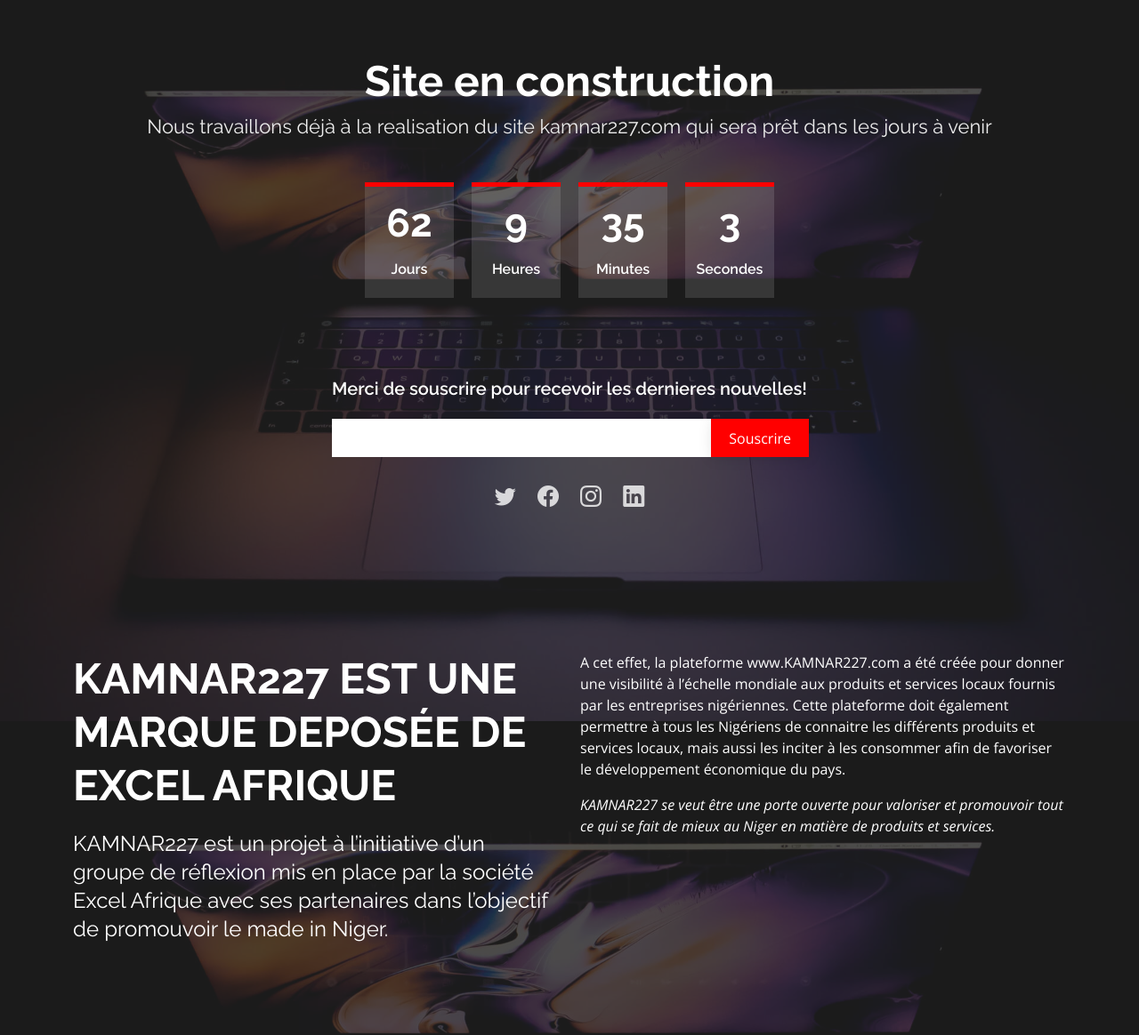
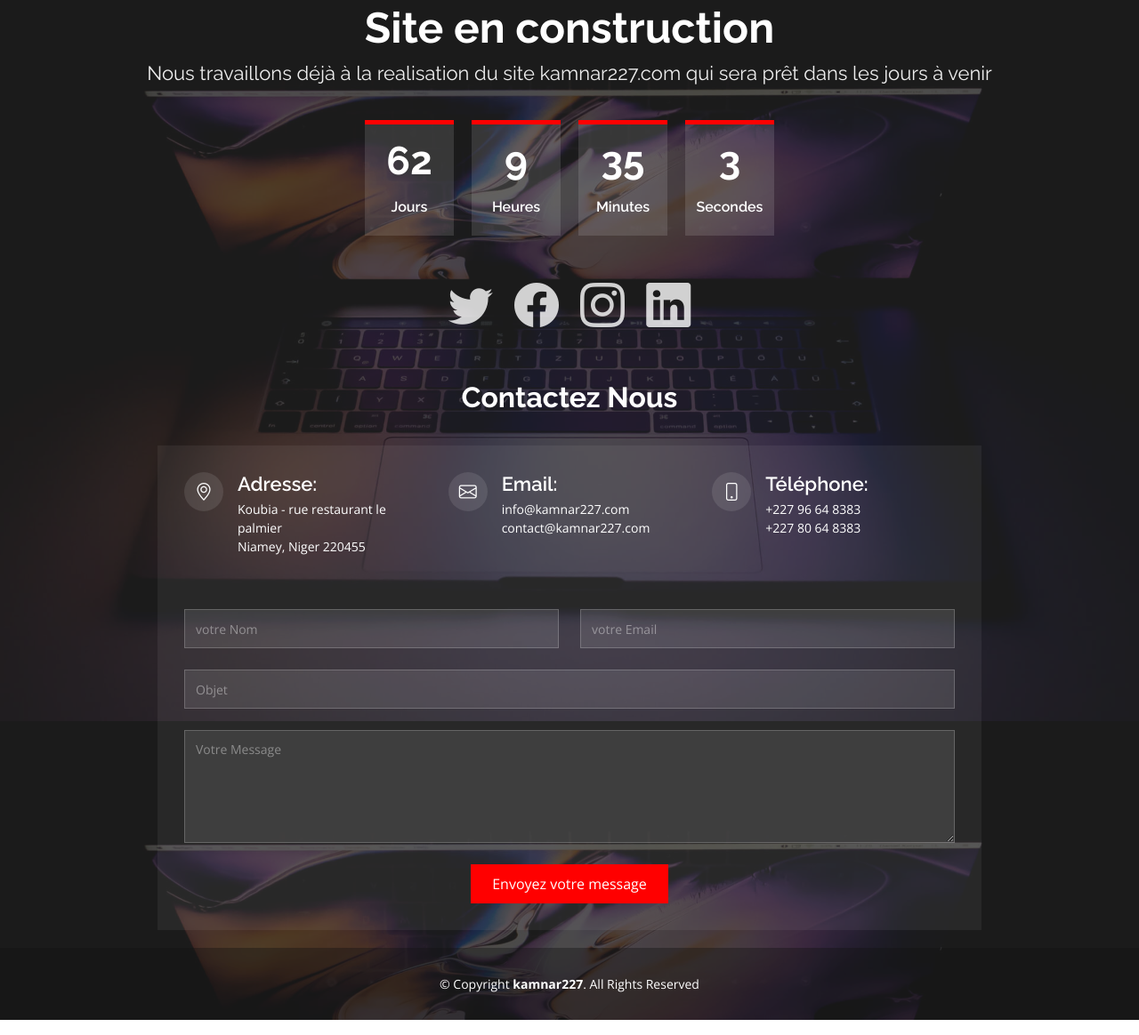
Before and after one commit to netmophus/kamnar227, a plain HTML site: page index.html in a window 1280 px wide. Shown: the part 37-1201 px from the top of the page at 89% size. Drawn offline with nearby package versions, Linux system fonts and the light colour scheme.

Commit message:
'modification'

```diff
--- a/assets/css/style.css
+++ b/assets/css/style.css
@@ -89,7 +89,7 @@ h1, h2, h3, h4, h5, h6 {
 #header {
   position: relative;
   width: 100%;
-  padding: 100px 0;
+  padding: 40px 0;
   /* countdown */
 }
 
@@ -103,12 +103,12 @@ h1, h2, h3, h4, h5, h6 {
 
 #header h2 {
   color: #eee;
-  margin-bottom: 40px;
+  margin-bottom: 30px;
   font-size: 22px;
 }
 
 #header .countdown {
-  margin-bottom: 80px;
+  margin-bottom: 30px;
 }
 
 #header .countdown div {
@@ -252,25 +252,25 @@ h1, h2, h3, h4, h5, h6 {
 }
 
 #header .social-links a {
-  font-size: 24px;
+  font-size: 50px;
   display: inline-block;
   color: rgba(255, 255, 255, 0.8);
   line-height: 1;
-  padding-top: 14px;
+  padding-top: 2px;
   margin: 0 10px;
   text-align: center;
   transition: 0.3s;
 }
 
 #header .social-links a:hover {
-  color: #fff;
+  color: rgb(235, 22, 22);
 }
 
 /*--------------------------------------------------------------
 # Sections General
 --------------------------------------------------------------*/
 section {
-  padding: 60px 0;
+  padding: 20px 0;
 }
 
 .section-bg {
--- a/index.html
+++ b/index.html
@@ -57,19 +57,7 @@
         </div>
       </div>
 
-      <div class="subscribe">
-        <h4>Merci de souscrire pour recevoir les dernieres nouvelles!</h4>
-        <form action="" method="post" role="form" class="php-email-form">
-          <div class="subscribe-form">
-            <input type="email" name="email"><input type="submit" value="Souscrire">
-          </div>
-          <div class="mt-2">
-            <div class="loading">En chargement</div>
-            <div class="error-message"></div>
-            <div class="sent-message">La notification de votre demande a été envoyé. Merci!</div>
-          </div>
-        </form>
-      </div>
+
 
       <div class="social-links text-center">
         <a href="#" class="twitter"><i class="bi bi-twitter"></i></a>
@@ -83,30 +71,6 @@
 
   <main id="main">
 
-    <!-- ======= About Us Section ======= -->
-    <section id="about" class="about">
-      <div class="container">
-
-        <div class="row content">
-          <div class="col-lg-6">
-            <h2>KAMNAR227 est une marque deposée de Excel Afrique</h2>
-            <h3>KAMNAR227 est un projet à l’initiative d’un groupe de réflexion mis en place par la société Excel Afrique avec ses partenaires dans l’objectif de promouvoir le made in Niger.</h3>
-          </div>
-          <div class="col-lg-6 pt-4 pt-lg-0">
-            <p>
-             A cet effet, la plateforme www.KAMNAR227.com a été créée pour donner une visibilité à l’échelle mondiale aux produits et services locaux fournis par les entreprises nigériennes.
-            Cette plateforme doit également permettre à tous les Nigériens de connaitre les différents produits et services locaux, mais aussi les inciter à les consommer afin de favoriser le développement économique du pays.
-
-            </p>
-
-            <p class="fst-italic">
-              KAMNAR227 se veut être une porte ouverte pour valoriser et promouvoir tout ce qui se fait de mieux au Niger en matière de produits et services.
-            </p>
-          </div>
-        </div>
-
-      </div>
-    </section><!-- End About Us Section -->
 
     <!-- ======= Contact Us Section ======= -->
     <section id="contact" class="contact">
```
